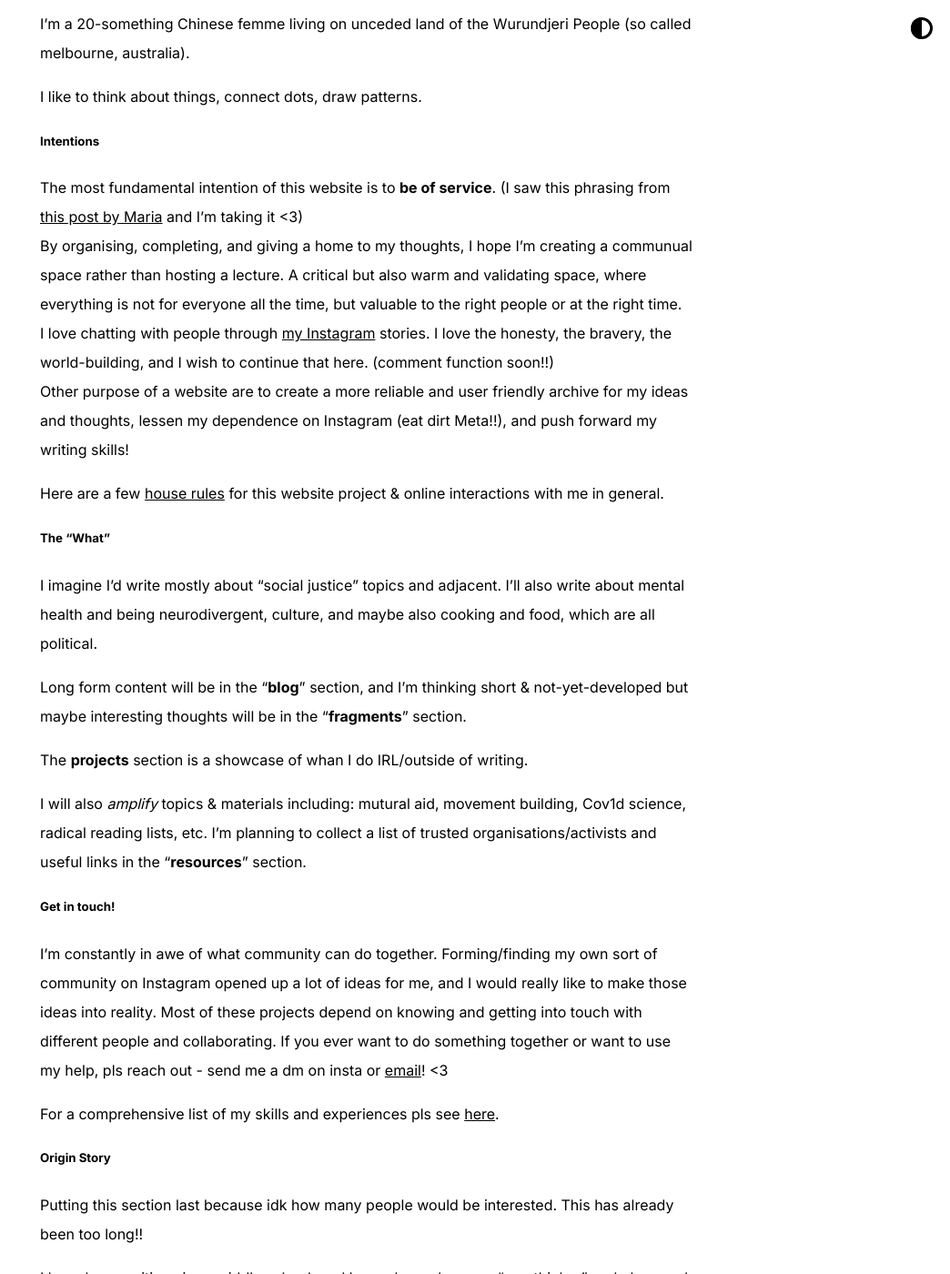
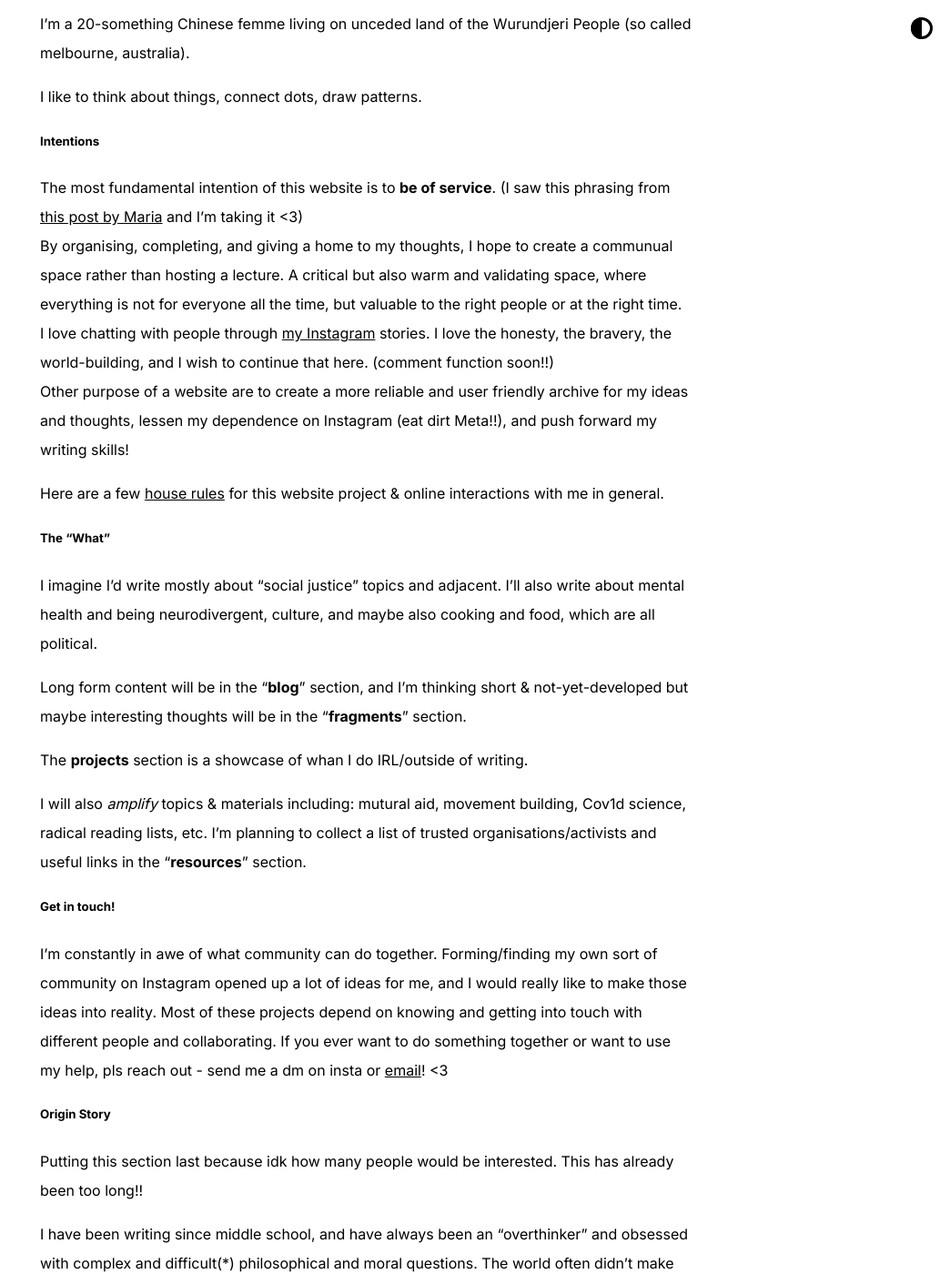
Before and after one commit to phosfuldev/phos_website, a Jekyll site: the page built from index.md, in a window 1280 px wide and 1400 px high, scrolled down 318 px. Shown: the whole window at 91% size, without its empty margins (236-1280 px from the left). Built offline with Jekyll 4.4.1, drawn with Linux system fonts in a browser that asks for light colours; some of the changed text lies outside the part shown.

Commit message:
fix broken link & remove incomplete stuff

```diff
--- a/index.md
+++ b/index.md
@@ -12,11 +12,11 @@
 ##### Intentions
 
 The most fundamental intention of this website is to **be of service**. (I saw this phrasing from [this post by Maria](https://www.instagram.com/p/C2ag_8kAec7/) and I'm taking it <3)
-By organising, completing, and giving a home to my thoughts, I hope I'm creating a communual space rather than hosting a lecture. A critical but also warm and validating space, where everything is not for everyone all the time, but valuable to the right people or at the right time.
+By organising, completing, and giving a home to my thoughts, I hope to create a communual space rather than hosting a lecture. A critical but also warm and validating space, where everything is not for everyone all the time, but valuable to the right people or at the right time.
 I love chatting with people through [my Instagram](https://www.instagram.com/phomnomnom/) stories. I love the honesty, the bravery, the world-building, and I wish to continue that here. (comment function soon!!)
 Other purpose of a website are to create a more reliable and user friendly archive for my ideas and thoughts, lessen my dependence on Instagram (eat dirt Meta!!), and push forward my writing skills!
 
-Here are a few [house rules]() for this website project & online interactions with me in general.
+Here are a few [house rules](https://phosworld.xyz/house-rules) for this website project & online interactions with me in general.
 
 
 ##### The "What"
@@ -33,8 +33,6 @@
 ##### Get in touch!
 
 I'm constantly in awe of what community can do together. Forming/finding my own sort of community on Instagram opened up a lot of ideas for me, and I would really like to make those ideas into reality. Most of these projects depend on knowing and getting into touch with different people and collaborating. If you ever want to do something together or want to use my help, pls reach out - send me a dm on insta or [email](mailto:contact.phosworld@protonmail.com)! <3
-
-For a comprehensive list of my skills and experiences pls see [here]().
 
 
 ##### Origin Story
```
Also changed, not shown: other parts of index.md (+1 -1 lines).
